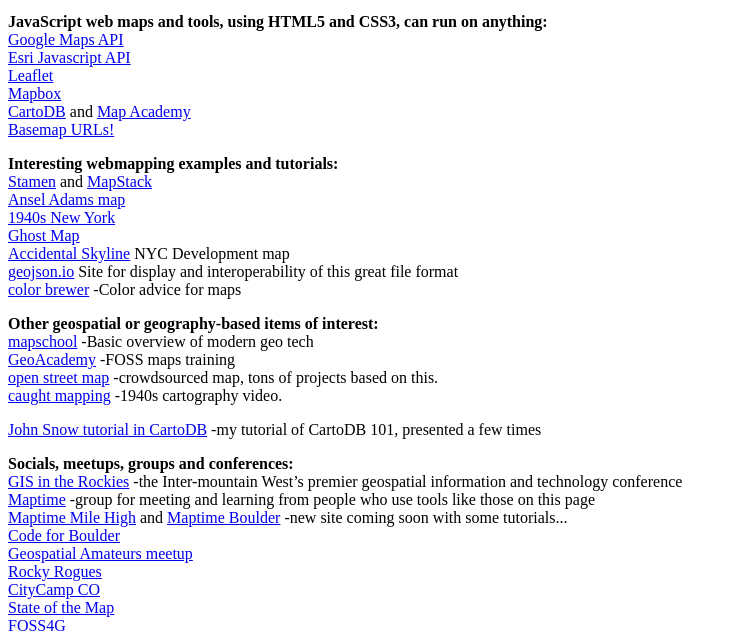
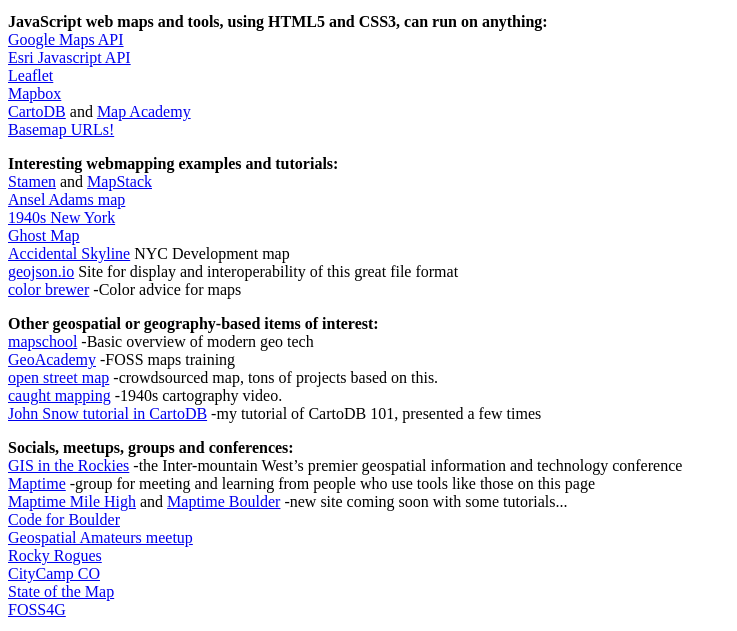
Before and after one commit to gisbill/GeoLinks, a plain HTML site: page index.html in a window 1280 px wide. Shown: the part 101-732 px from the top of the page, without its empty margins (0-737 px from the left). Drawn offline with Linux system fonts and the light colour scheme.

Commit message:
Update index.html

```diff
--- a/index.html
+++ b/index.html
@@ -30,7 +30,7 @@
 <a href="http://mapschool.io">mapschool</a> -Basic overview of modern geo tech <br />
 <a href="https://foss4geo.wordpress.com/">GeoAcademy</a> -FOSS maps training <br />
 <a href="http://www.openstreetmap.org">open street map</a> -crowdsourced map, tons of projects based on this. <br />
-<a href="http://archive.org/details/CaughtMa1940">caught mapping</a> -1940s cartography video.  </p>
+<a href="http://archive.org/details/CaughtMa1940">caught mapping</a> -1940s cartography video.  <br />
 <a href="https://github.com/gisbill/JohnSnow">John Snow tutorial in CartoDB</a> -my tutorial of CartoDB 101, presented a few times </p>
 
 <p><b>Socials, meetups, groups and conferences:</b> <br />
```
